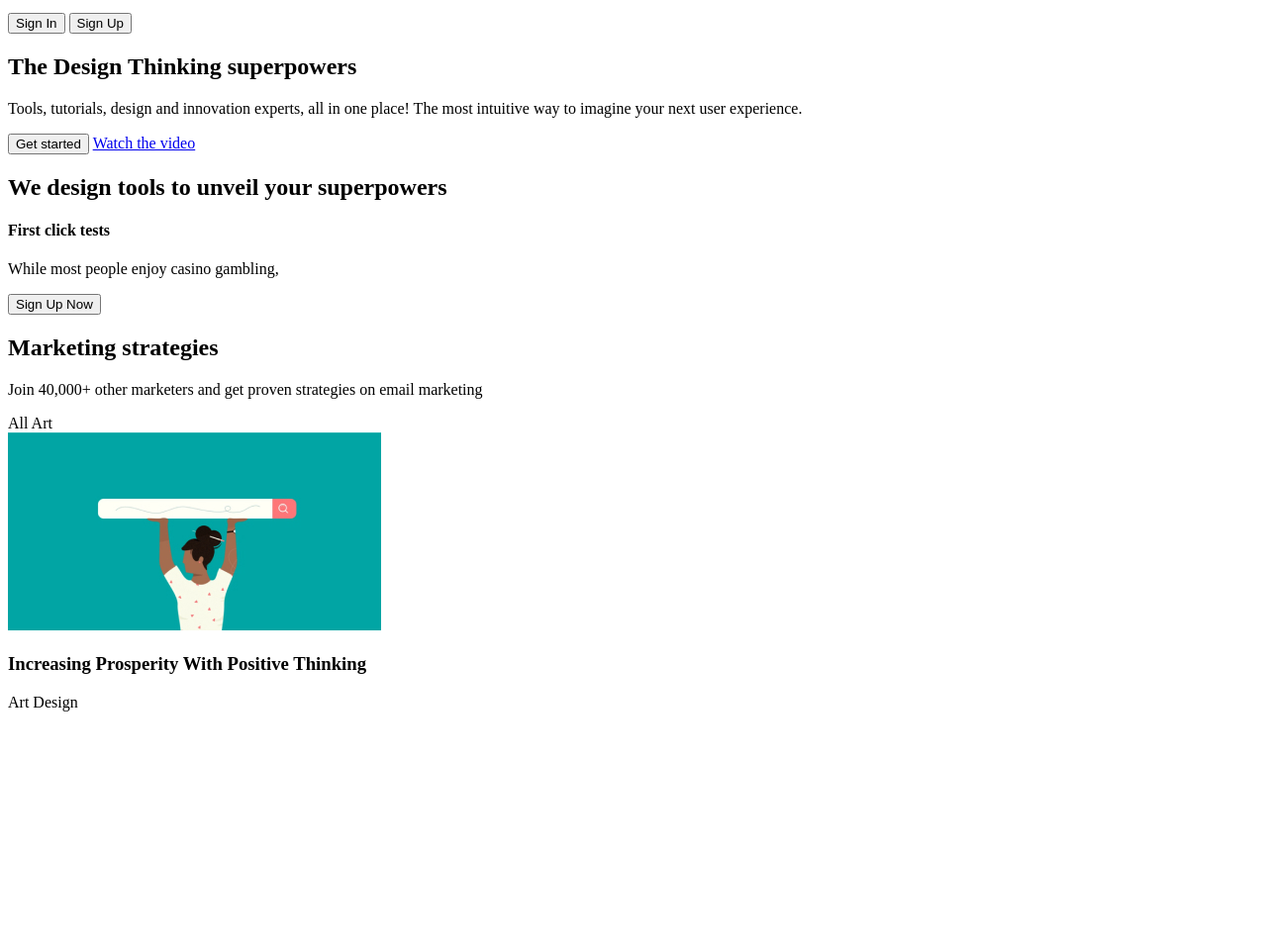
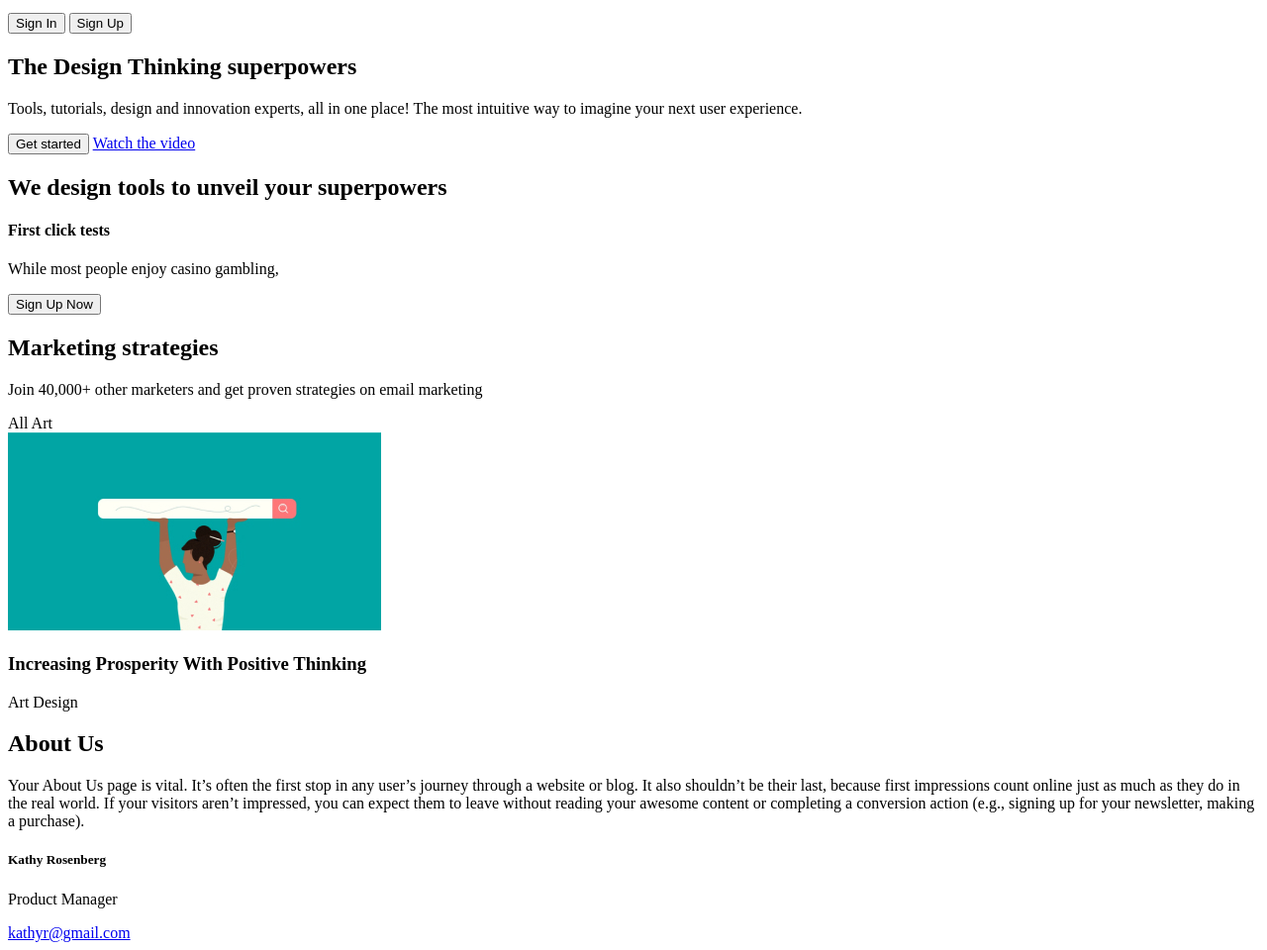
Before and after one commit to coinlawyer/friday-live-coding, a plain HTML site: page index.html in a window 1280 px wide. Shown: the part 117-1077 px from the top of the page at 99% size. Before the commit the page ends 844 px from the top, so only its background shows below. Drawn offline with Linux system fonts and the light colour scheme.

Commit message:
feat: add employee block markup

```diff
--- a/index.html
+++ b/index.html
@@ -76,6 +76,22 @@
             </div>
         </div>
     </section>
+    <section class="about-us">
+        <div class="wrapper">
+            <h2>About Us</h2>
+            <p>Your About Us page is vital. It’s often the first stop in any user’s journey through a website or blog. It also shouldn’t be their last, because first impressions count online just as much as they do in the real world. If your visitors aren’t impressed, you can expect them to leave without reading your awesome content or completing a conversion action (e.g., signing up for your newsletter, making a purchase).</p>
+        </div>
+        <div class="layout-3-column">
+            <div class="employer block-shadowed">
+                <div class="employer__content">
+                        <h5>Kathy Rosenberg</h5>
+                        <p class="employer__title">Product Manager</p>
+                        <a href="mailto:kathyr@gmail.com">kathyr@gmail.com</a>
+                        </div>
+                </div>
+            </div>
+        </div>
+    </section>
 
 </body>
 </html>
```
